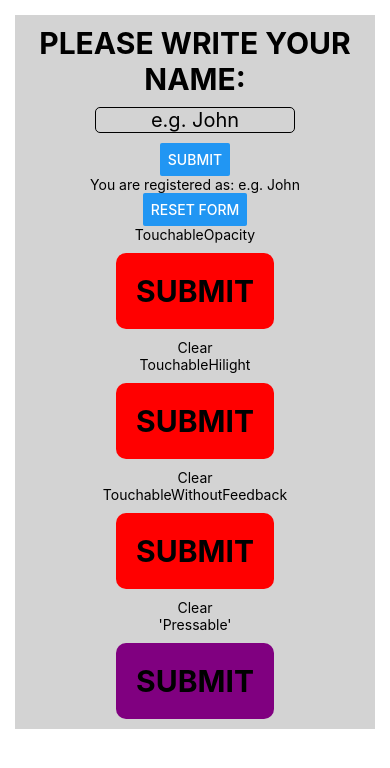
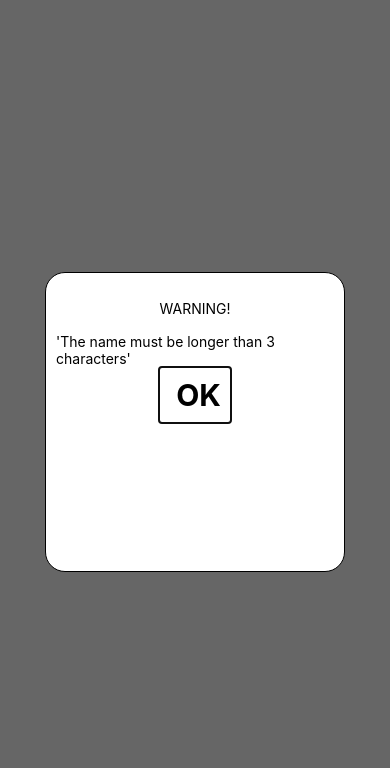
Before and after one commit to stephanduval/BluetoothVoltageMeterReactNative, a React Native app: screen / in a window 390 px wide. Shown: the top 768 px of the page. Built offline with nearby package versions, Linux system fonts and the light colour scheme.

Commit message:
Added Modal component

```diff
--- a/App.js
+++ b/App.js
@@ -18,43 +18,41 @@ import {
   TouchableWithoutFeedback,
   Pressable,
   ScrollView,
-  Alert,
+  Modal,
 } from 'react-native';
 
 const App = () => {
   const [name, SetName] = useState('e.g. John');
   const [submitted, SetSubmitted] = useState('false');
+  const [showModalWarning, SetShowModalWarning] = useState('false');
 
   const onPressHandler = () => {
     if (name.length > 3) {
       SetSubmitted(!submitted);
     } else {
-      Alert.alert(
-        'Warning',
-        'Please enter name longer than three chars',
-        [
-          {
-            text: 'Neutral',
-            onPress: () => {
-              console.warn('Neutral button pressed');
-            },
-          },
-          {
-            text: 'cancel',
-            onPress: () => {
-              console.warn('cancel button pressed');
-            },
-          },
-          {text: 'ok'},
-        ],
-        {cancelable: true, onDismiss: () => console.warn('Alert dismissed!')},
-      );
+      SetShowModalWarning(true);
     }
   };
 
   return (
     <ScrollView>
       <View style={styles.body} keyboardShouldPersistTaps="always">
+        <Modal
+          visible={showModalWarning}
+          onRequestClose={() => SetShowModalWarning('false')}
+          animationType="slide">
+          <View style={styles.centered_view}>
+            <View style={styles.warning_modal}>
+              <View style={styles.warning_title}>
+                <Text>WARNING!</Text>
+              </View>
+              <Text>'The name must be longer than 3 characters'</Text>
+              <Pressable onPress={() => SetShowModalWarning(false)}>
+                <Text style={styles.text}> OK</Text>
+              </Pressable>
+            </View>
+          </View>
+        </Modal>
         <Text style={styles.text}>Please Write Your Name:</Text>
         <TextInput
           //multiline
@@ -188,6 +186,27 @@ const styles = StyleSheet.create({
     fontSize: 20,
     marginBottom: 10,
   },
+  centered_view: {
+    flex: 1,
+    justifyContent: 'center',
+    alignItems: 'center',
+    backgroundColor: '#00000099', //Using alpha channel at end for transparency!
+  },
+  warning_modal: {
+    width: 300,
+    height: 300,
+    backgroundColor: '#ffffff',
+    borderWidth: 1,
+    borderColor: '#000',
+    borderRadius: 20,
+    alignItems: 'center',
+    padding: 10,
+  },
+  warning_title: {
+    height: 50,
+    justifyContent: 'center',
+    alignItems: 'center',
+  },
 });
 
 export default App;
```
